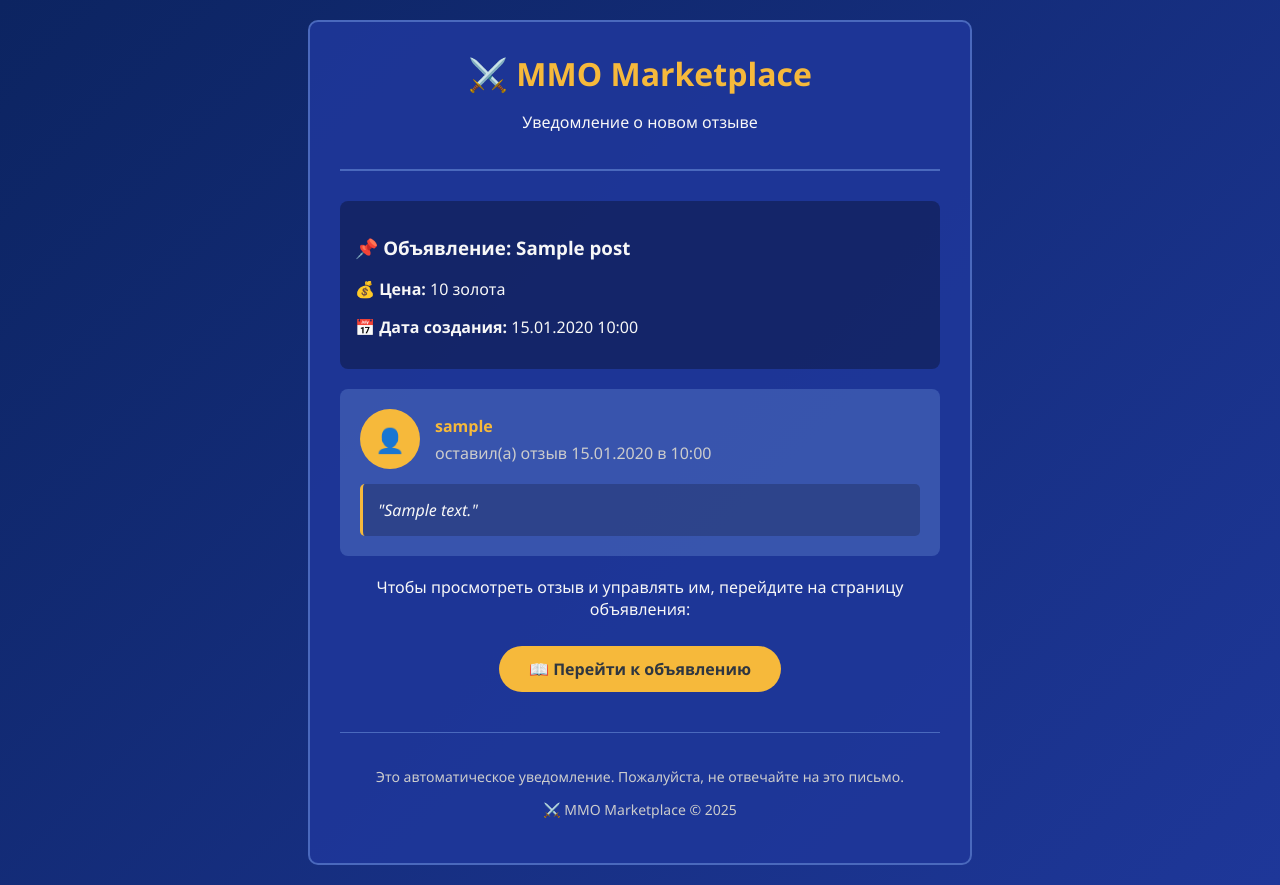
After one commit to AnKov00/SF_Marketplace_4_MMO, a Django app: template templates/marketplace/response_notif.html in a window 1280 px wide. The commit adds this page. Run offline with Django 5.2, Linux system fonts and the light colour scheme; the template is opened without the code that fills it: values that come from a table or form of the project are taken from there, others are empty; tables that the repository leaves empty hold one stand-in row (values such as "Sample post").

Commit message:
Добавил отправку письма при добавлении отзыва на объявление автору объявления

```diff
--- /dev/null
+++ b/templates/marketplace/response_notif.html
@@ -0,0 +1,123 @@
+<!DOCTYPE html>
+<html>
+<head>
+    <meta charset="utf-8">
+    <style>
+        body {
+            font-family: 'Segoe UI', Tahoma, Geneva, Verdana, sans-serif;
+            background: linear-gradient(135deg, #0c2461 0%, #1e3799 100%);
+            color: #f7f7f7;
+            margin: 0;
+            padding: 20px;
+        }
+        .email-container {
+            max-width: 600px;
+            margin: 0 auto;
+            background: rgba(30, 55, 153, 0.9);
+            border: 2px solid #4a69bd;
+            border-radius: 10px;
+            padding: 30px;
+        }
+        .header {
+            text-align: center;
+            border-bottom: 2px solid #4a69bd;
+            padding-bottom: 20px;
+            margin-bottom: 30px;
+        }
+        .header h1 {
+            color: #f6b93b;
+            margin: 0;
+        }
+        .content {
+            background: rgba(74, 105, 189, 0.6);
+            padding: 20px;
+            border-radius: 8px;
+            margin-bottom: 20px;
+        }
+        .post-info {
+            background: rgba(0, 0, 0, 0.3);
+            padding: 15px;
+            border-radius: 8px;
+            margin-bottom: 20px;
+        }
+        .button {
+            display: inline-block;
+            background: #f6b93b;
+            color: #2f3640;
+            padding: 12px 30px;
+            text-decoration: none;
+            border-radius: 25px;
+            font-weight: bold;
+            text-align: center;
+            margin: 10px 0;
+        }
+        .footer {
+            text-align: center;
+            margin-top: 30px;
+            padding-top: 20px;
+            border-top: 1px solid #4a69bd;
+            color: #ccc;
+            font-size: 14px;
+        }
+        .user-avatar {
+            width: 60px;
+            height: 60px;
+            background: #f6b93b;
+            border-radius: 50%;
+            display: inline-flex;
+            align-items: center;
+            justify-content: center;
+            font-size: 24px;
+            color: #2f3640;
+            margin-right: 15px;
+        }
+        .response-meta {
+            display: flex;
+            align-items: center;
+            margin-bottom: 15px;
+        }
+    </style>
+</head>
+<body>
+    <div class="email-container">
+        <div class="header">
+            <h1>⚔️ MMO Marketplace</h1>
+            <p>Уведомление о новом отзыве</p>
+        </div>
+
+        <div class="post-info">
+            <h3>📌 Объявление: {{ post.title }}</h3>
+            <p><strong>💰 Цена:</strong> {{ post.price }} золота</p>
+            <p><strong>📅 Дата создания:</strong> {{ post.created_at|date:"d.m.Y H:i" }}</p>
+        </div>
+
+        <div class="content">
+            <div class="response-meta">
+                <div class="user-avatar">👤</div>
+                <div>
+                    <h4 style="margin: 0; color: #f6b93b;">{{ response.author.username }}</h4>
+                    <p style="margin: 5px 0 0 0; color: #ccc;">
+                        оставил(а) отзыв {{ response.created_at|date:"d.m.Y в H:i" }}
+                    </p>
+                </div>
+            </div>
+
+            <div style="background: rgba(0, 0, 0, 0.2); padding: 15px; border-radius: 5px; border-left: 3px solid #f6b93b;">
+                <p style="margin: 0; font-style: italic;">"{{ response.content }}"</p>
+            </div>
+        </div>
+
+        <div style="text-align: center;">
+            <p>Чтобы просмотреть отзыв и управлять им, перейдите на страницу объявления:</p>
+            <a href="{{ request.scheme }}://{{ request.get_host }}{% url 'post_detail' post.slug %}" class="button">
+                📖 Перейти к объявлению
+            </a>
+        </div>
+
+        <div class="footer">
+            <p>Это автоматическое уведомление. Пожалуйста, не отвечайте на это письмо.</p>
+            <p>⚔️ MMO Marketplace © 2025</p>
+        </div>
+    </div>
+</body>
+</html>
```
Also changed, not shown: marketplace/views.py (+26 -3 lines), templates/marketplace/add_response.html (+19 -1 lines).
